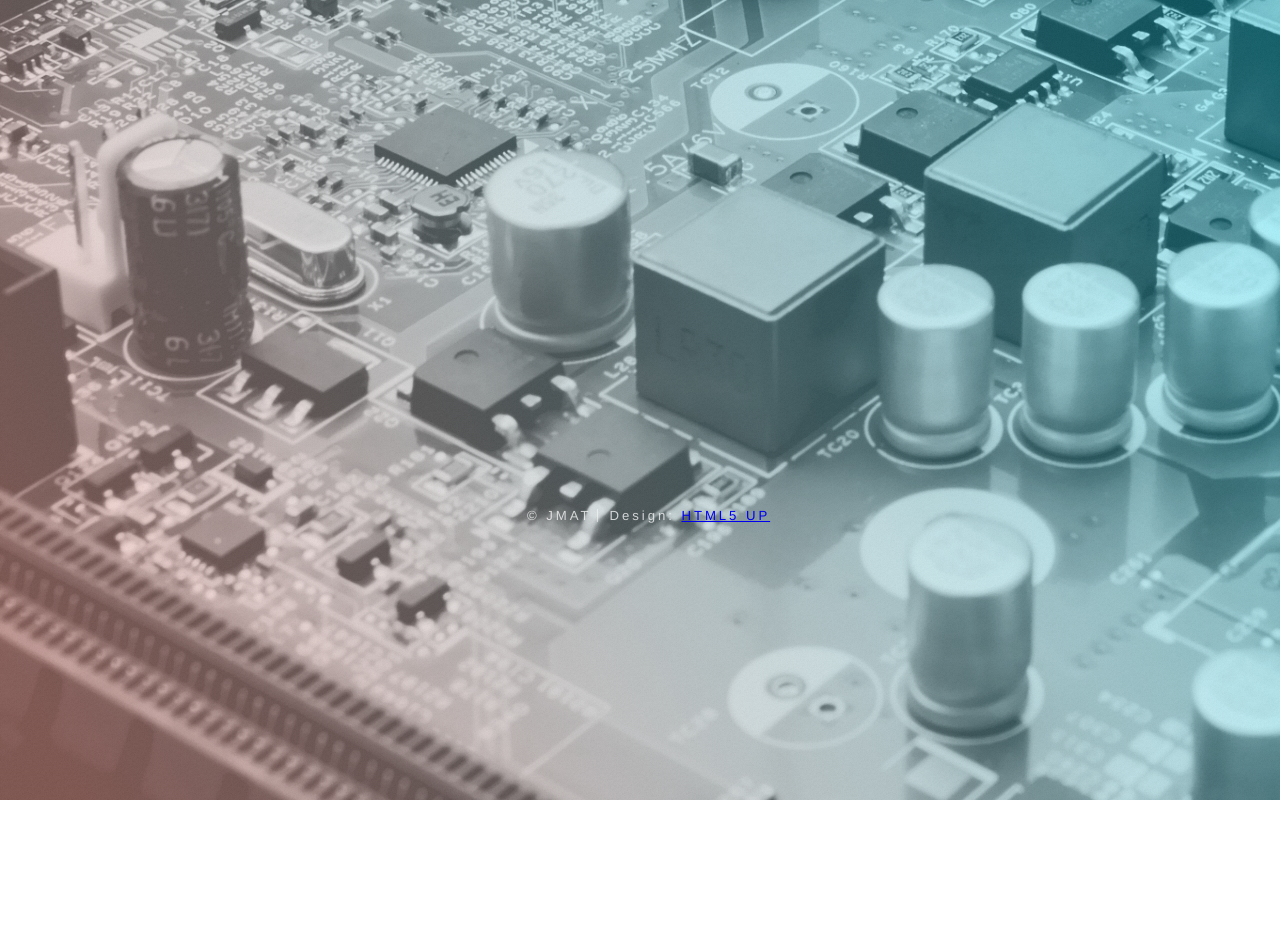
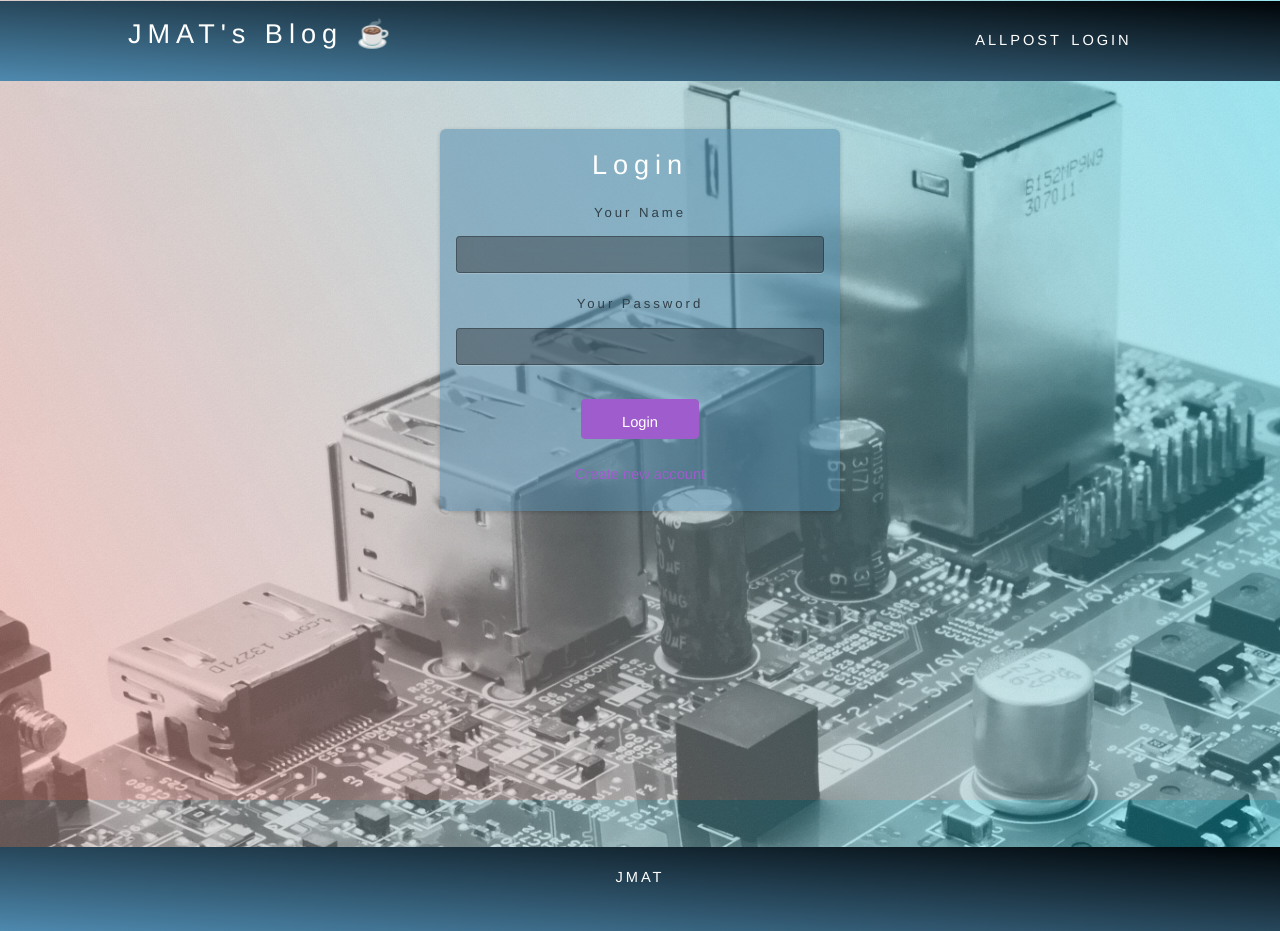
Before and after one commit to AlitosJM/MyApp, a React (Create React App) app: page /user in a window 1280 px wide. Before the commit the page ends 800 px from the top, so only its background shows below. Built offline with nearby package versions, Linux system fonts and the light colour scheme.

Commit message:
added login/register

```diff
--- a/package.json
+++ b/package.json
@@ -6,6 +6,7 @@
   "main": "src/index.js",
   "dependencies": {
     "react": "16.8.6",
+    "react-cookie": "^4.0.3",
     "react-dom": "16.8.6",
     "react-latex-next": "^2.1.0",
     "react-loader-spinner": "^4.0.0",
--- a/src/Api/API.js
+++ b/src/Api/API.js
@@ -30,25 +30,26 @@ class Timeout {
 }
 
 
-export class API{
+export class Api{
 
   static loginUser(body) {
+    const {enteredName: username, enteredPassword: password} = body;
+    const myHeader = new Headers({'Content-Type': 'application/json'});
     return fetch(`http://127.0.0.1:8000/auth/`, {
       method: 'POST',
-      headers: {
-        'Content-Type': 'application/json'
-      },
-      body: JSON.stringify( body )
+      headers: myHeader,
+      body: JSON.stringify({username, password})
     }).then( resp => resp.json())
   }
 
   static registerUser(body) {
+    const {enteredName: username, enteredPassword: password} = body;
+    const myHeader = new Headers({'Content-Type': 'application/json'});
+    console.log("registerUser: ",body);
     return fetch(`http://127.0.0.1:8000/api/users/`, {
       method: 'POST',
-      headers: {
-        'Content-Type': 'application/json'
-      },
-      body: JSON.stringify( body )
+      headers: myHeader,
+      body: JSON.stringify({username, password})
     }).then( resp => resp.json())
   }
 
--- /dev/null
+++ b/src/components/Auth/AuthForm.js
@@ -0,0 +1,94 @@
+import React, { useState, useRef, useEffect } from 'react';
+// import { useDispatch, useSelector } from 'react-redux';
+import { useHistory } from 'react-router-dom';
+import { Api } from '../../Api/Api';
+
+// import { registerUser } from '../../store';
+import { useCookies } from 'react-cookie';
+
+const AuthForm = (props) => {
+  // const dispatch = useDispatch();
+  const history = useHistory();
+  const nameInputRef = useRef();
+  const passwordInputRef = useRef();
+
+  const [isLogin, setIsLogin] = useState(true);
+  const [isLoading, setIsLoading] = useState(false);
+  const [isCurrentToken, setIsCurrentToken] = useState(false);
+
+  const [token, setToken] = useCookies(['mr-token']);
+
+  useEffect( () => {
+    if(token['mr-token'] && isCurrentToken) {
+      history.replace('/allPost');
+    //window.location.href = '/allPost';
+    }
+  }, [token, isCurrentToken])
+
+
+  const loginClicked = () => {
+    const enteredName = nameInputRef.current.value;
+    const enteredPassword = passwordInputRef.current.value;
+
+    Api.loginUser({enteredName, enteredPassword})
+      .then( resp => {
+        setToken('mr-token', resp.token);
+        setIsCurrentToken(true);})
+      .catch( error => console.log(error))
+    // history.replace('/');
+  }
+
+  const switchAuthModeHandler = () => {
+    setIsLogin( prevState => !prevState);
+  }
+
+  const submitHandler = (event) => {
+    event.preventDefault();
+    const enteredName = nameInputRef.current.value;
+    const enteredPassword = passwordInputRef.current.value;
+
+    setIsLoading(true);
+    setIsCurrentToken(false);
+
+    if (isLogin){
+      loginClicked();
+    }
+    else{
+      // dispatch(registerUser( {enteredEmail, enteredPassword} ));
+      console.log(enteredName, enteredPassword);
+      Api.registerUser({enteredName, enteredPassword})
+      .then( () => loginClicked())
+      .catch( error => console.log(error))
+
+    }
+  }
+
+  return (
+      <section className={"auth"}>
+      <h1>{isLogin ? 'Login' : 'Sign Up'}</h1>
+      <form onSubmit={submitHandler}>
+        <div className={"control"}>
+          <label htmlFor='name'>Your Name</label>
+          <input type='text' id='name' required ref={nameInputRef}/>
+        </div>
+        <div className={"control"}>
+          <label htmlFor='password'>Your Password</label>
+          <input type='password' id='password' required ref={passwordInputRef}/>
+        </div>
+        <div className={"actions"}>
+          {!isLoading && <button>{isLogin ? 'Login' : 'Create Account'}</button>}
+          {isLoading && <p>Sending request...</p>}
+          <button
+            type='button'
+            className={"toggle"}
+            onClick={switchAuthModeHandler}
+          >
+            {isLogin ? 'Create new account' : 'Login with existing account'}
+          </button>
+        </div>
+      </form>
+    </section>
+  )
+}
+
+export default AuthForm;
--- a/src/components/CsvForm/CsvForm.js
+++ b/src/components/CsvForm/CsvForm.js
@@ -1,5 +1,5 @@
 import React, { Component } from 'react';
-import { API } from '../../Api/Api';
+import { Api } from '../../Api/Api';
 import ErrorModal from '../ErrorModal/ErrorModal';
 // import { userAPI } from '../../DummyFetch';
 import { trackPromise } from 'react-promise-tracker';
@@ -96,7 +96,7 @@ class MyForm extends Component {
 
 
   async sendFile(formData){
-    await API.sendFile(formData, (showInput) => this.setState({showInput}))
+    await Api.sendFile(formData, (showInput) => this.setState({showInput}))
     .then( (datitos) => {
       console.log("2",datitos);
 
@@ -109,7 +109,7 @@ class MyForm extends Component {
   }
 
   sendData = async (x_new) => {
-    await API.sendData(x_new)
+    await Api.sendData(x_new)
     .then( (datitos) => {
       console.log("-> 3",datitos);
       // alert( JSON.stringify(datitos, null, "\t") );
--- a/src/components/CsvForm/CsvForm2.js
+++ b/src/components/CsvForm/CsvForm2.js
@@ -1,5 +1,5 @@
 import React, { useState, useRef } from "react";
-import { API } from '../../Api/Api';
+import { Api } from '../../Api/Api';
 
 const DataForm = () => {
 
@@ -12,7 +12,7 @@ const DataForm = () => {
         formData.append("name", name);
         formData.append("file", selectedFile);
 
-        let msg = await API.sendFile(formData);
+        let msg = await Api.sendFile(formData);
         console.log(msg)
     };
 
--- a/src/containers/MyApp/App.js
+++ b/src/containers/MyApp/App.js
@@ -4,8 +4,11 @@ import Wrapper from "../Wrapper/Wrapper";
 import Intro from "../../components/Intro/Intro";
 import PostIntro from '../PostIntro/PostIntro';
 import Detail from "../../components/Detail/Detail";
+import AuthForm from "../../components/Auth/AuthForm";
 
 import './styles.css';
+
+
 
 // import { Provider } from 'react-redux';
 // import store from "../store/index";
@@ -24,7 +27,12 @@ const App = () => {
           (routeProps) => <PostIntro index_render={1} {...routeProps}/>} />
         <Route path="/detail/:id">
           <Wrapper >
-              <Detail />
+            <Detail />
+          </Wrapper>
+        </Route>
+        <Route path="/user" >
+          <Wrapper>
+            <AuthForm />
           </Wrapper>
         </Route>
         <Route path="/" component={Intro}/>
--- a/src/containers/MyApp/styles.css
+++ b/src/containers/MyApp/styles.css
@@ -289,10 +289,64 @@ input:focus { box-shadow: inset 0 -5px 45px rgba(100,100,100,0.4), 0 1px 1px rgb
     font-size: 0.85rem;
   }
 
+
 .post:hover time,
 .post:active time {
     color: white;
   }
+
+/*Auth form*/
+.auth {
+	margin: 3rem auto;
+	width: 95%;
+	max-width: 25rem;
+	border-radius: 6px;
+	/*background-color: #4e89ae;*/
+	background-color: rgba(78,137,174, 0.5);
+	box-shadow: 0 1px 4px rgba(0, 0, 0, 0.2);
+	padding: 1rem;
+	text-align: center;
+	color: white;
+}
+
+.control {
+	margin-bottom: 0.5rem;
+}
+
+.actions {
+	margin-top: 1.5rem;
+	display: flex;
+	flex-direction: column;
+	align-items: center;
+}
+
+.actions button {
+	cursor: pointer;
+	font: inherit;
+	color: white;
+	background-color: #9f5ccc;
+	border: 1px solid #9f5ccc;
+	border-radius: 4px;
+	padding: 0.5rem 2.5rem;
+}
+
+.actions button:hover {
+	background-color: #873abb;
+	border-color: #873abb;
+}
+
+.actions .toggle {
+	margin-top: 1rem;
+	background-color: transparent;
+	color: #9f5ccc;
+	border: none;
+	padding: 0.15rem 1.5rem;
+}
+
+.actions .toggle:hover {
+	background-color: transparent;
+	color: #ae82cc;
+}
 
 #Myfooter {
   /* position: fixed; */
--- a/src/containers/PostIntro/PostIntro.js
+++ b/src/containers/PostIntro/PostIntro.js
@@ -104,7 +104,7 @@ const introPost = useCallback( () => {
                       <NavLink to="/allPost">ALLPOST</NavLink>
                     </li>
                     <li>
-                      <NavLink to="/allPost">LOGIN</NavLink>
+                      <NavLink to="/user">LOGIN</NavLink>
                     </li>
                 </ul>
                </nav>
--- a/src/containers/Wrapper/Wrapper.js
+++ b/src/containers/Wrapper/Wrapper.js
@@ -43,7 +43,7 @@ const Wrapper = props => {
                                     <NavLink to="/allPost">ALLPOST</NavLink>
                                 </li>
                                 <li>
-                                    <NavLink to="/allPost">LOGIN</NavLink>
+                                    <NavLink to="/user">LOGIN</NavLink>
                                 </li>
                             </ul>
                         </nav>
--- a/src/index.js
+++ b/src/index.js
@@ -3,18 +3,27 @@ import ReactDOM from "react-dom";
 import {Route, BrowserRouter} from 'react-router-dom';
 import App from './containers/MyApp/App'
 
+import { CookiesProvider } from 'react-cookie';
 import { Provider } from 'react-redux';
 import store from "./store/index";
 
+const Router = function(){
+
+  return (
+    <React.StrictMode>
+    <CookiesProvider>
+        <BrowserRouter>
+          <Provider store={store}>
+              <App />
+          </Provider>
+        </BrowserRouter>
+      </CookiesProvider>
+  </React.StrictMode>
+  );
+}
 
 
 ReactDOM.render(
-  <React.StrictMode>
-      <BrowserRouter>
-        <Provider store={store}>
-            <App />
-        </Provider>
-      </BrowserRouter>
-  </React.StrictMode>,
+  <Router />,
   document.getElementById('root')
 );
--- a/src/store/index.js
+++ b/src/store/index.js
@@ -1,6 +1,26 @@
 import { createStore } from 'redux';
+// import { Api } from '../Api/Api';
 
-const initialState = { status0: -1, status1: false, url:"", obj0:{} };
+const initialState = {
+    status0: -1, status1: false, url:"", obj0:{},
+};
+
+// const initialState = {
+//     status0: -1, status1: false, url:"", obj0:{},
+//     userSignin: {
+//         userInfo: localStorage.getItem('userInfo')
+//           ? JSON.parse(localStorage.getItem('userInfo'))
+//           : null,
+//       }
+// };
+
+// export const registerUser = ({enteredEmail, enteredPassword}) =>
+//     async(dispatch, getState) => {
+//         Api.registerUser({enteredEmail, enteredPassword});
+
+//         localStorage.setItem('userInfo', JSON.stringify(data))
+//         .then( () => loginClicked())
+// }
 
 const myReducer = (state = initialState, action) => {
     if (action.type==="status0")
@@ -37,8 +57,16 @@ const myReducer = (state = initialState, action) => {
             obj0: action.obj
         };
     }
+    // if (action.type==="register")
+    // {
+    //     return {
+    //         ...state,
+    //         obj0: action.obj
+    //     };
+    // }
     return state;
 };
 
+// const store = createStore(myReducer, initialState);
 const store = createStore(myReducer);
 export default store;
```
Also changed, not shown: 1 other file (tests, documents, lock files or other folders).
